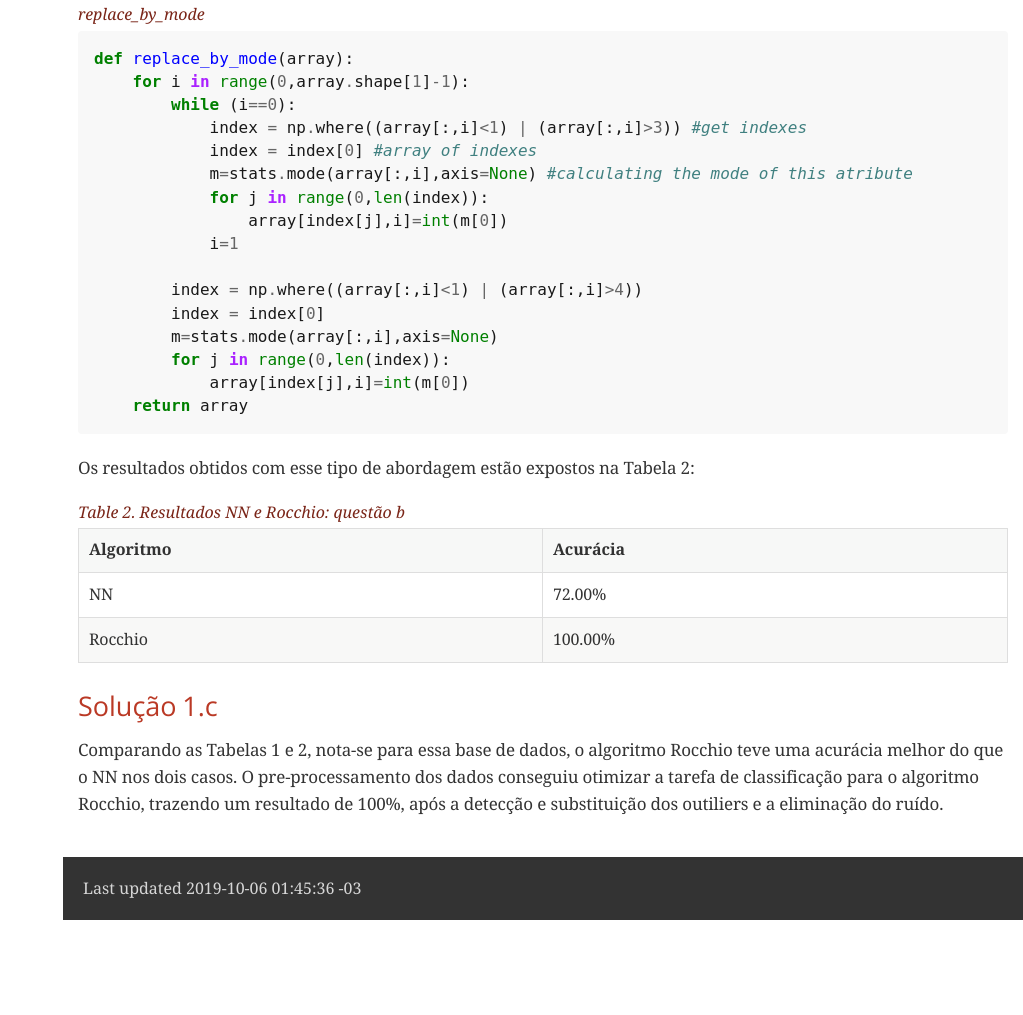
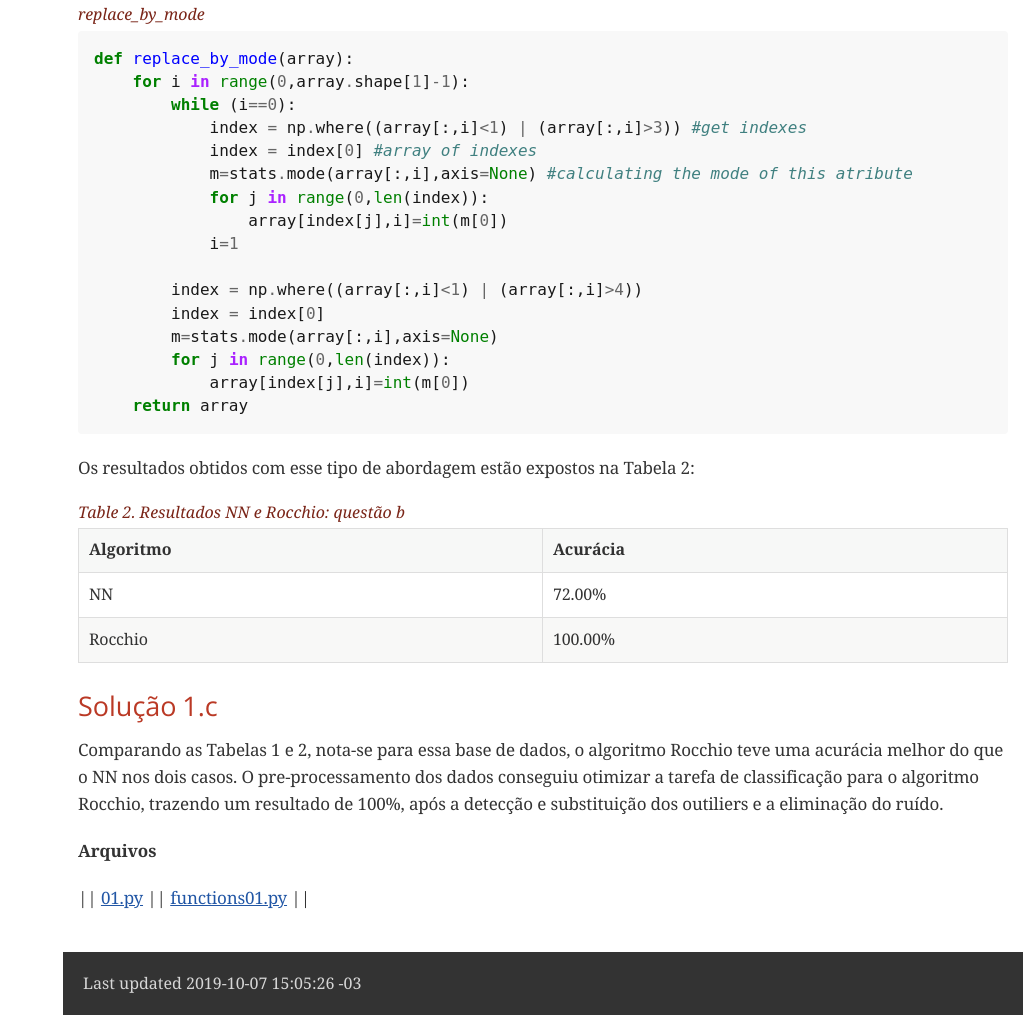
Before and after one commit to JoelsonCRJ/Aprendizado-de-Maquina, a plain HTML site: page index.html in a window 1280 px wide. Shown: the part 3814-4829 px from the top of the page, without its empty margins (257-1280 px from the left). Before the commit the page ends 4734 px from the top, so only its background shows below. Drawn offline with nearby package versions, Linux system fonts and the light colour scheme; some packages are replaced by stand-ins of ours; a web font is replaced by a local one.

Commit message:
atualizando repo

```diff
--- a/index.html
+++ b/index.html
@@ -741,13 +741,19 @@ Pede-se para realizar a remorção de amostras com dados incompletos,ou seja, qu
 <div class="paragraph">
 <p>Comparando as Tabelas 1 e 2, nota-se para essa base de dados, o algoritmo Rocchio teve uma acurácia melhor do que o NN nos dois casos. O pre-processamento dos dados conseguiu otimizar a tarefa de classificação para o algoritmo Rocchio, trazendo um resultado de 100%, após a detecção e substituição dos outiliers e a eliminação do ruído.</p>
 </div>
+<div class="paragraph">
+<p><strong>Arquivos</strong></p>
+</div>
+<div class="paragraph">
+<p>|| <a href="01/01.py">01.py</a>  || <a href="01/functions01.py">functions01.py</a> ||</p>
+</div>
 </div>
 </div>
 </div>
 </div>
 <div id="footer">
 <div id="footer-text">
-Last updated 2019-10-06 01:45:36 -03
+Last updated 2019-10-07 15:05:26 -03
 </div>
 </div>
 <script type="text/x-mathjax-config">
```
Also changed, not shown: 1 other file.
